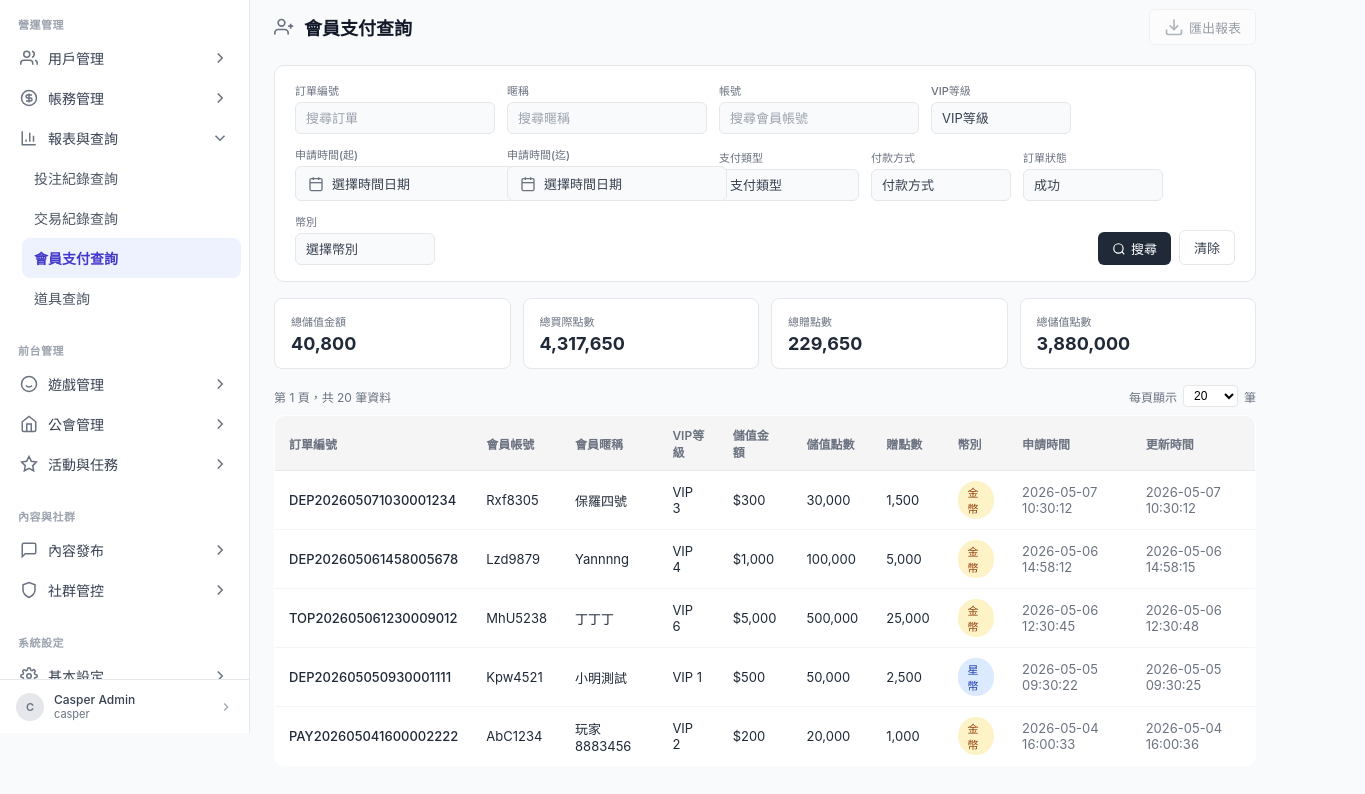
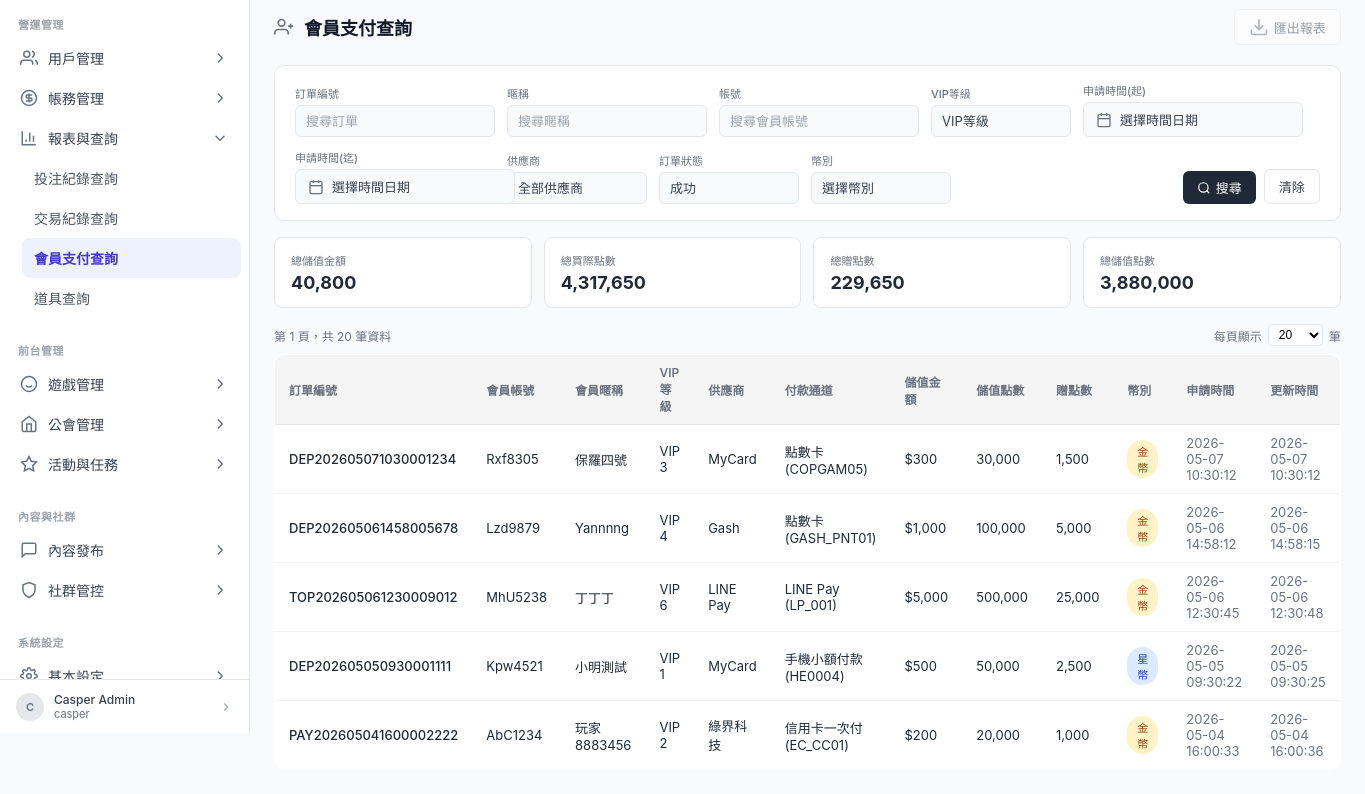
Before and after one commit to zenyi0910/nova-account-demo, a plain HTML site: page nova-member-payment.html in a window 1280 px wide. Shown: the part 67-861 px from the top of the page, 1365 px wide, since content can reach past the window. Drawn offline with Linux system fonts and the light colour scheme.

Commit message:
feat: 會員支付查詢-加供應商篩選+欄位, 移除支付類型/付款方式

```diff
--- a/nova-member-payment.html
+++ b/nova-member-payment.html
@@ -211,8 +211,7 @@ body{font-family:-apple-system,BlinkMacSystemFont,'Inter','Noto Sans TC','PingFa
       <div class="filter-group"><label>VIP等級</label><div class="filter-input"><select><option value="">VIP等級</option><option value="VIP 1">VIP 1</option><option value="VIP 2">VIP 2</option><option value="VIP 3">VIP 3</option><option value="VIP 4">VIP 4</option><option value="VIP 5">VIP 5</option><option value="VIP 6">VIP 6</option></select></div></div>
       <div class="filter-group date-picker-wrap"><label>申請時間(起)</label><div class="filter-input date-picker-trigger"><svg viewBox="0 0 24 24" fill="none" stroke="currentColor" stroke-width="2"><rect x="3" y="4" width="18" height="18" rx="2"/><line x1="16" y1="2" x2="16" y2="6"/><line x1="8" y1="2" x2="8" y2="6"/><line x1="3" y1="10" x2="21" y2="10"/></svg><span class="date-display">選擇時間日期</span></div></div>
       <div class="filter-group date-picker-wrap"><label>申請時間(迄)</label><div class="filter-input date-picker-trigger"><svg viewBox="0 0 24 24" fill="none" stroke="currentColor" stroke-width="2"><rect x="3" y="4" width="18" height="18" rx="2"/><line x1="16" y1="2" x2="16" y2="6"/><line x1="8" y1="2" x2="8" y2="6"/><line x1="3" y1="10" x2="21" y2="10"/></svg><span class="date-display">選擇時間日期</span></div></div>
-      <div class="filter-group"><label>支付類型</label><div class="filter-input"><select><option value="">支付類型</option><option value="儲值">儲值</option><option value="提領">提領</option></select></div></div>
-      <div class="filter-group"><label>付款方式</label><div class="filter-input"><select><option value="">付款方式</option><option value="信用卡">信用卡</option><option value="超商">超商</option><option value="轉帳">轉帳</option><option value="LINE Pay">LINE Pay</option></select></div></div>
+      <div class="filter-group"><label>供應商</label><div class="filter-input"><select><option value="">全部供應商</option><option value="MyCard">MyCard</option><option value="Gash">Gash</option><option value="LINE Pay">LINE Pay</option><option value="綠界科技">綠界科技</option><option value="玉山銀行">玉山銀行</option><option value="遠傳電信">遠傳電信</option><option value="星運測試商">星運測試商</option></select></div></div>
       <div class="filter-group"><label>訂單狀態</label><div class="filter-input"><select><option value="">訂單狀態</option><option value="成功" selected>成功</option><option value="失敗">失敗</option><option value="處理中">處理中</option><option value="取消">取消</option></select></div></div>
       <div class="filter-group"><label>幣別</label><div class="filter-input"><select><option value="">選擇幣別</option><option value="金幣">金幣</option><option value="星幣">星幣</option></select></div></div>
       <div class="filter-actions"><button class="btn-search"><svg viewBox="0 0 24 24" fill="none" stroke="currentColor" stroke-width="2"><circle cx="11" cy="11" r="8"/><line x1="21" y1="21" x2="16.65" y2="16.65"/></svg>搜尋</button><button class="btn-reset">清除</button></div>
@@ -225,12 +224,12 @@ body{font-family:-apple-system,BlinkMacSystemFont,'Inter','Noto Sans TC','PingFa
       <div style="background:#fff;border:1px solid #E5E7EB;border-radius:8px;padding:14px 16px"><div style="font-size:11px;color:#6B7280;margin-bottom:4px">總儲值點數</div><div style="font-size:18px;font-weight:700;color:#1F2937">3,880,000</div></div>
     </div>
     <div class="pagination-bar"><span>第 1 頁，共 20 筆資料</span><div class="page-size-select">每頁顯示 <select id="pageSize"><option>20</option><option>50</option><option>100</option></select> 筆</div></div>
-    <table class="data-table"><thead><tr><th>訂單編號</th><th>會員帳號</th><th>會員暱稱</th><th>VIP等級</th><th>儲值金額</th><th>儲值點數</th><th>贈點數</th><th>幣別</th><th>申請時間</th><th>更新時間</th></tr></thead><tbody>
-      <tr class="data-row"><td class="td-id" style="font-weight:500">DEP202605071030001234<span class="copy-tip">已複製</span></td><td>Rxf8305</td><td>保羅四號</td><td>VIP 3</td><td>$300</td><td>30,000</td><td>1,500</td><td><span class="status-badge" style="background:#FEF3C7;color:#92400E">金幣</span></td><td style="color:#6B7280">2026-05-07 10:30:12</td><td style="color:#6B7280">2026-05-07 10:30:12</td></tr>
-      <tr class="data-row"><td class="td-id" style="font-weight:500">DEP202605061458005678<span class="copy-tip">已複製</span></td><td>Lzd9879</td><td>Yannnng</td><td>VIP 4</td><td>$1,000</td><td>100,000</td><td>5,000</td><td><span class="status-badge" style="background:#FEF3C7;color:#92400E">金幣</span></td><td style="color:#6B7280">2026-05-06 14:58:12</td><td style="color:#6B7280">2026-05-06 14:58:15</td></tr>
-      <tr class="data-row"><td class="td-id" style="font-weight:500">TOP202605061230009012<span class="copy-tip">已複製</span></td><td>MhU5238</td><td>丁丁丁</td><td>VIP 6</td><td>$5,000</td><td>500,000</td><td>25,000</td><td><span class="status-badge" style="background:#FEF3C7;color:#92400E">金幣</span></td><td style="color:#6B7280">2026-05-06 12:30:45</td><td style="color:#6B7280">2026-05-06 12:30:48</td></tr>
-      <tr class="data-row"><td class="td-id" style="font-weight:500">DEP202605050930001111<span class="copy-tip">已複製</span></td><td>Kpw4521</td><td>小明測試</td><td>VIP 1</td><td>$500</td><td>50,000</td><td>2,500</td><td><span class="status-badge" style="background:#DBEAFE;color:#1E40AF">星幣</span></td><td style="color:#6B7280">2026-05-05 09:30:22</td><td style="color:#6B7280">2026-05-05 09:30:25</td></tr>
-      <tr class="data-row"><td class="td-id" style="font-weight:500">PAY202605041600002222<span class="copy-tip">已複製</span></td><td>AbC1234</td><td>玩家8883456</td><td>VIP 2</td><td>$200</td><td>20,000</td><td>1,000</td><td><span class="status-badge" style="background:#FEF3C7;color:#92400E">金幣</span></td><td style="color:#6B7280">2026-05-04 16:00:33</td><td style="color:#6B7280">2026-05-04 16:00:36</td></tr>
+    <table class="data-table"><thead><tr><th>訂單編號</th><th>會員帳號</th><th>會員暱稱</th><th>VIP等級</th><th>供應商</th><th>付款通道</th><th>儲值金額</th><th>儲值點數</th><th>贈點數</th><th>幣別</th><th>申請時間</th><th>更新時間</th></tr></thead><tbody>
+      <tr class="data-row"><td class="td-id" style="font-weight:500">DEP202605071030001234<span class="copy-tip">已複製</span></td><td>Rxf8305</td><td>保羅四號</td><td>VIP 3</td><td>MyCard</td><td>點數卡 (COPGAM05)</td><td>$300</td><td>30,000</td><td>1,500</td><td><span class="status-badge" style="background:#FEF3C7;color:#92400E">金幣</span></td><td style="color:#6B7280">2026-05-07 10:30:12</td><td style="color:#6B7280">2026-05-07 10:30:12</td></tr>
+      <tr class="data-row"><td class="td-id" style="font-weight:500">DEP202605061458005678<span class="copy-tip">已複製</span></td><td>Lzd9879</td><td>Yannnng</td><td>VIP 4</td><td>Gash</td><td>點數卡 (GASH_PNT01)</td><td>$1,000</td><td>100,000</td><td>5,000</td><td><span class="status-badge" style="background:#FEF3C7;color:#92400E">金幣</span></td><td style="color:#6B7280">2026-05-06 14:58:12</td><td style="color:#6B7280">2026-05-06 14:58:15</td></tr>
+      <tr class="data-row"><td class="td-id" style="font-weight:500">TOP202605061230009012<span class="copy-tip">已複製</span></td><td>MhU5238</td><td>丁丁丁</td><td>VIP 6</td><td>LINE Pay</td><td>LINE Pay (LP_001)</td><td>$5,000</td><td>500,000</td><td>25,000</td><td><span class="status-badge" style="background:#FEF3C7;color:#92400E">金幣</span></td><td style="color:#6B7280">2026-05-06 12:30:45</td><td style="color:#6B7280">2026-05-06 12:30:48</td></tr>
+      <tr class="data-row"><td class="td-id" style="font-weight:500">DEP202605050930001111<span class="copy-tip">已複製</span></td><td>Kpw4521</td><td>小明測試</td><td>VIP 1</td><td>MyCard</td><td>手機小額付款 (HE0004)</td><td>$500</td><td>50,000</td><td>2,500</td><td><span class="status-badge" style="background:#DBEAFE;color:#1E40AF">星幣</span></td><td style="color:#6B7280">2026-05-05 09:30:22</td><td style="color:#6B7280">2026-05-05 09:30:25</td></tr>
+      <tr class="data-row"><td class="td-id" style="font-weight:500">PAY202605041600002222<span class="copy-tip">已複製</span></td><td>AbC1234</td><td>玩家8883456</td><td>VIP 2</td><td>綠界科技</td><td>信用卡一次付 (EC_CC01)</td><td>$200</td><td>20,000</td><td>1,000</td><td><span class="status-badge" style="background:#FEF3C7;color:#92400E">金幣</span></td><td style="color:#6B7280">2026-05-04 16:00:33</td><td style="color:#6B7280">2026-05-04 16:00:36</td></tr>
     </tbody></table>
   </div>
 </div>
```
